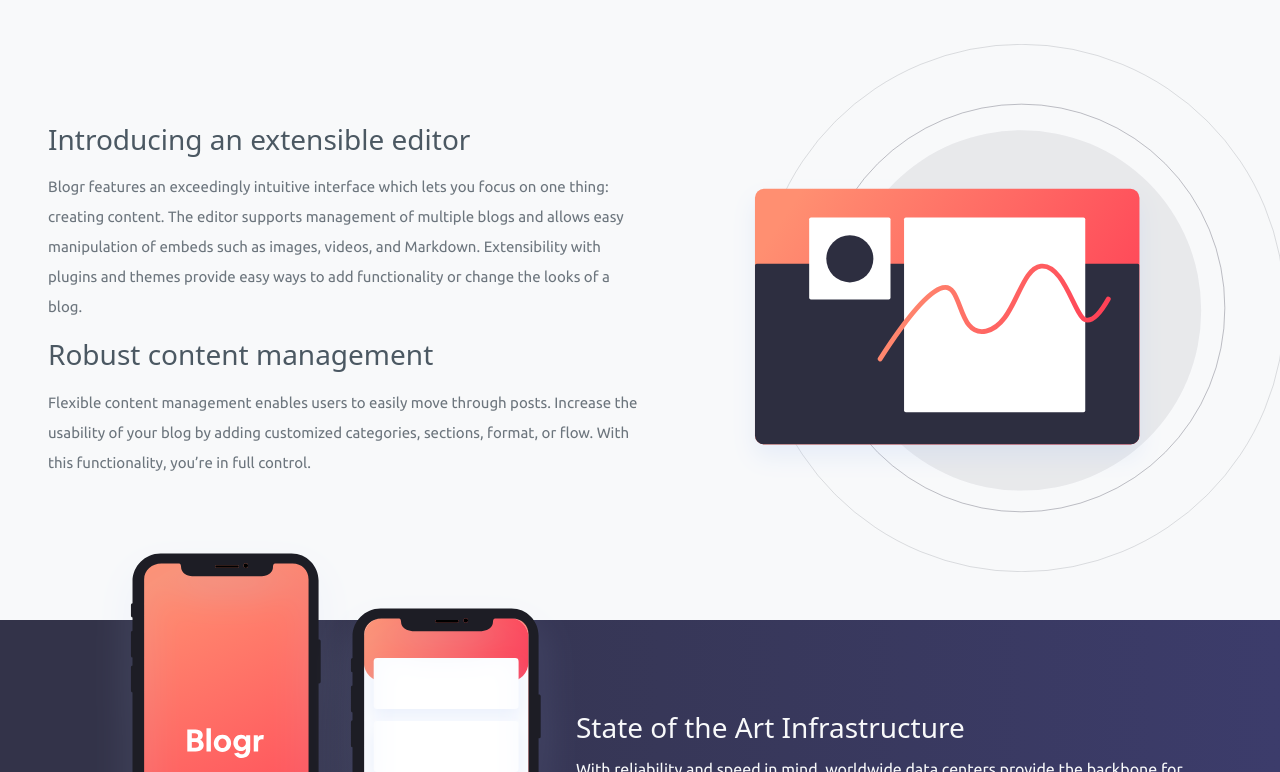
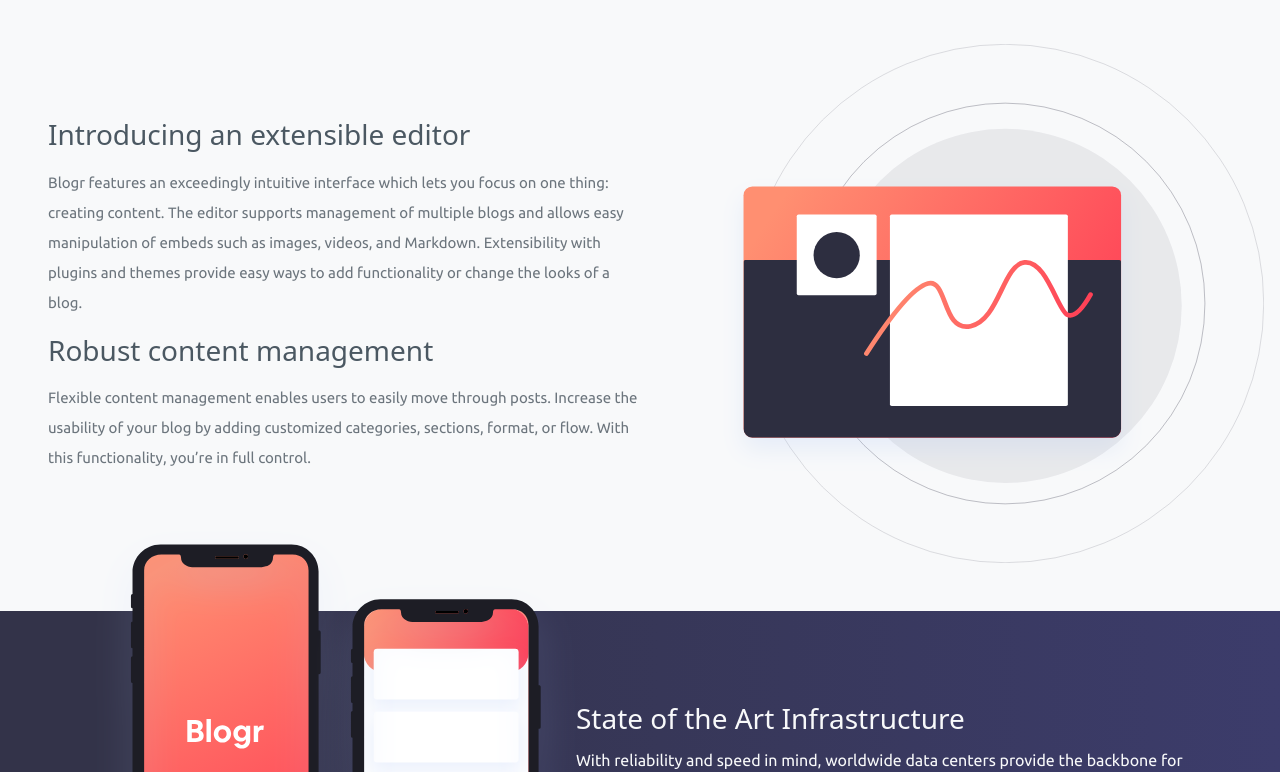
Before and after one commit to xsaul/blogr-landing-page, a plain HTML site: page index.html in a window 1280 px wide. Shown: the part 508-1280 px from the top of the page. Drawn offline with nearby package versions, Linux system fonts and the light colour scheme.

Commit message:
Update index.html

```diff
--- a/index.html
+++ b/index.html
@@ -197,7 +197,7 @@
           <div>
             <img
               class="editor"
-              style="width: 200%; margin-left: -14rem"
+              style="width: 200%; margin-left: -15rem"
               src="images/illustration-editor-desktop.svg"
               alt="illustration"
             />
```
